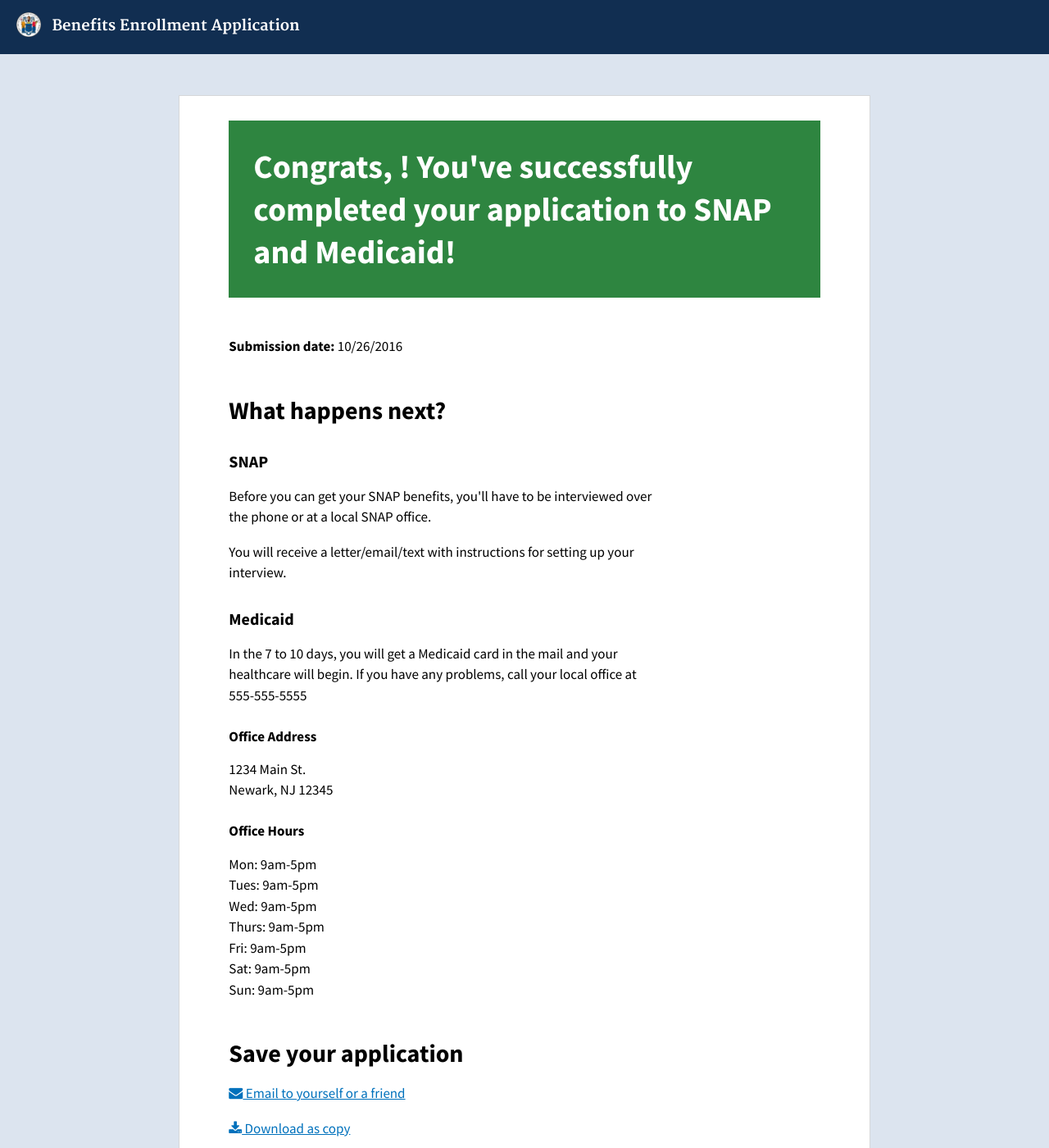
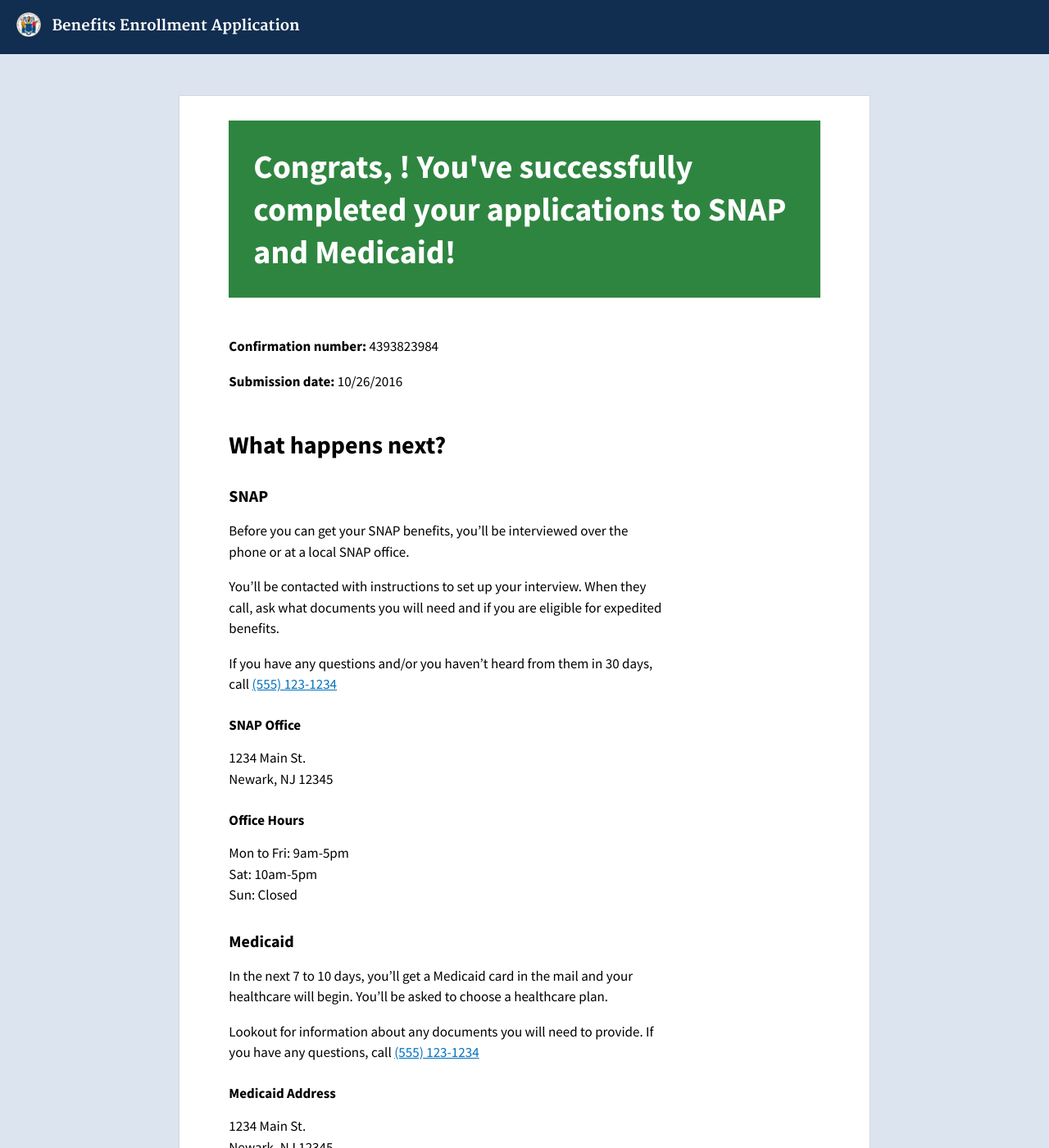
Before and after one commit to usds/benefits-enrollment-prototype, a Jekyll site: the page built from 08-submit/done.html, in a window 1280 px wide and 1400 px high. Shown: the whole window at 82% size. Built offline with Jekyll 4.4.1, drawn with Linux system fonts in a browser that asks for light colours; some of the changed text lies outside the part shown.

Commit message:
text updates to final screen

```diff
--- a/08-submit/done.html
+++ b/08-submit/done.html
@@ -1,35 +1,44 @@
 ---
 layout: application-no-button
-title: Congrats, <span id="print-applicantFirstName"></span>! You've successfully completed your application to SNAP and Medicaid!
+title: Congrats, <span id="print-applicantFirstName"></span>! You've successfully completed your applications to SNAP and Medicaid!
 title_style: success
 hide_button: true
 ---
 
+<p><strong>Confirmation number:</strong> 4393823984</p>
 <p><strong>Submission date:</strong> <span id="print-date"></span></p>
 
 <h2>What happens next?</h2>
 
 <div class="food-assistance">
 	<h3>SNAP</h3>
-	<p>Before you can get your SNAP benefits, you'll have to be interviewed over the phone or at a local SNAP office.</p>
-	<p>You will receive a letter/email/text with instructions for setting up your interview.</p>
-</div>
-<div class="health-assistance">
-	<h3>Medicaid</h3>
-	<p>In the 7 to 10 days, you will get a Medicaid card in the mail and your healthcare will begin. If you have any problems, call your local office at 555-555-5555</p>
+	<p>Before you can get your SNAP benefits, you’ll be interviewed over the phone or at a local SNAP office.</p>
+	<p>You’ll be contacted with instructions to set up your interview. When they call, ask what documents you will need and if you are eligible for expedited benefits.</p>
+	<p>If you have any questions and/or you haven’t heard from them in 30 days, call <a href="tel:555-123-1234">(555) 123-1234</a></p>
 
-	<h4>Office Address</h4>
+	<h4>SNAP Office</h4>
 	<p>1234 Main St.<br/ >
 	Newark, NJ 12345</p>
 
 	<h4>Office Hours</h4>
-	<p>Mon: 9am-5pm<br/ >
-	   Tues: 9am-5pm<br/ >
-	   Wed: 9am-5pm<br/ >
-	   Thurs: 9am-5pm<br/ >
-	   Fri: 9am-5pm<br/ >
-	   Sat: 9am-5pm<br/ >
-	   Sun: 9am-5pm</p>
+	<p>Mon to Fri: 9am-5pm<br/ >
+	   Sat: 10am-5pm<br/ >
+	   Sun: Closed</p>
+</div>
+<div class="health-assistance">
+	<h3>Medicaid</h3>
+	<p>In the next 7 to 10 days, you’ll get a Medicaid card in the mail and your healthcare will begin. You’ll be asked to choose a healthcare plan.</p>
+
+	<p>Lookout for information about any documents you will need to provide. If you have any questions, call <a href="tel:555-123-1234">(555) 123-1234</a></p>
+
+	<h4>Medicaid Address</h4>
+	<p>1234 Main St.<br/ >
+	Newark, NJ 12345</p>
+
+	<h4>Office Hours</h4>
+	<p>Mon to Fri: 9am-5pm<br/ >
+	   Sat: 10am-5pm<br/ >
+	   Sun: Closed</p>
 </div>
 
 <h2>Save your application</h2>
```
